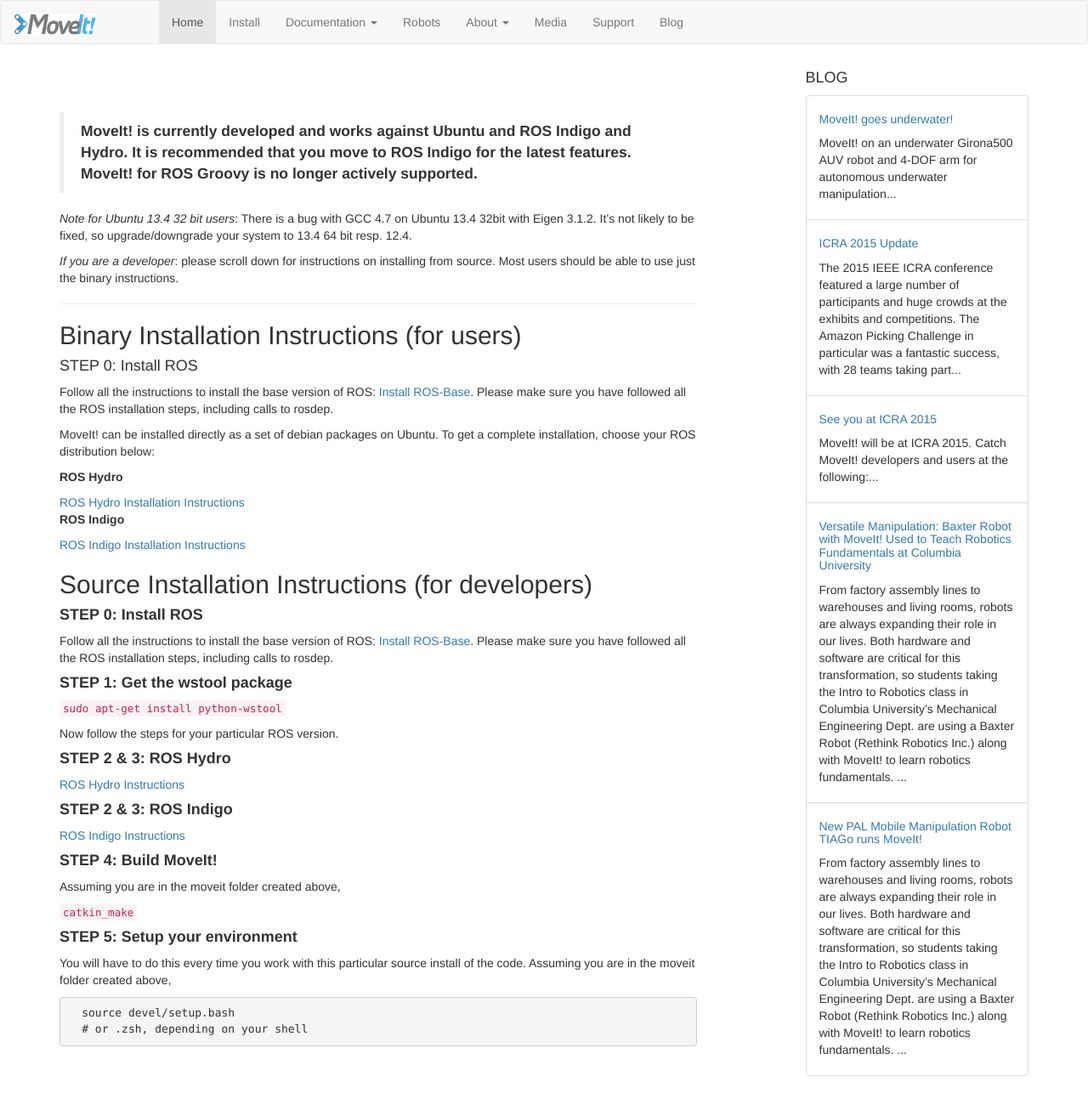
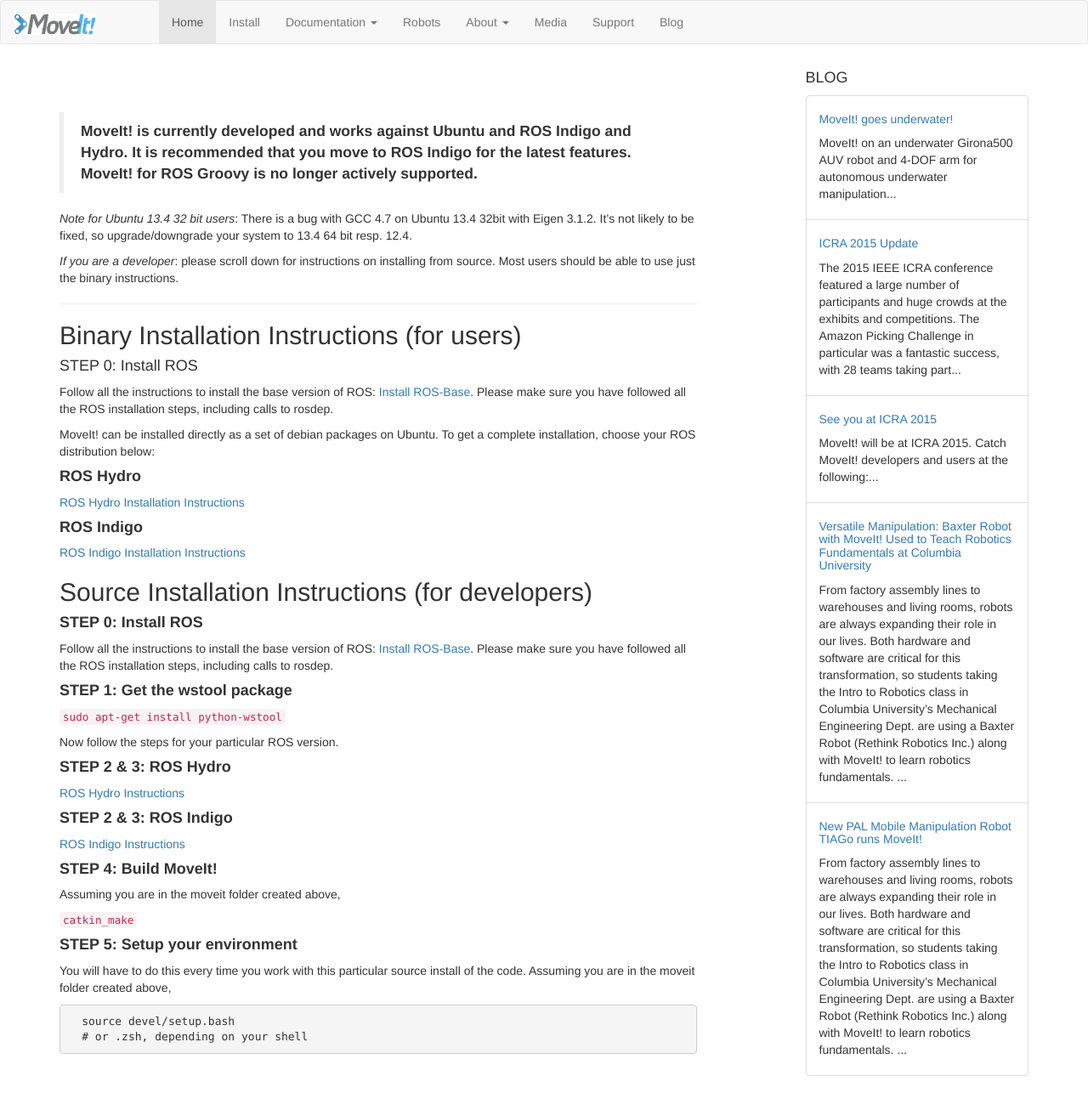
Before and after one commit to julienking/moveit.ros.org, a Jekyll site: the page built from install/index.markdown, in a window 1280 px wide. Shown: the whole page at 85% size. Built offline with Jekyll 4.4.1, drawn with Linux system fonts in a browser that asks for light colours; nearby versions of some CDN libraries.

```diff
--- a/install/index.markdown
+++ b/install/index.markdown
@@ -34,7 +34,8 @@ Follow all the instructions to install the base version of ROS: [Install ROS-Bas
 
 MoveIt! can be installed directly as a set of debian packages on Ubuntu. To get a complete installation, choose your ROS distribution below:
 
-**ROS Hydro**
+#### **ROS Hydro**
+
 <div class="accordion" id="accordion2">
   <div class="accordion-group">
     <div class="accordion-heading">
@@ -59,7 +60,8 @@ MoveIt! can be installed directly as a set of debian packages on Ubuntu. To get
 </div>
 
 
-**ROS Indigo**
+#### **ROS Indigo**
+
 <div class="accordion" id="accordion2">
   <div class="accordion-group">
     <div class="accordion-heading">
@@ -121,6 +123,7 @@ Now follow the steps for your particular ROS version.
 
 
 #### **STEP 2 & 3: ROS Indigo**
+
 <div class="accordion" id="accordion3">
   <div class="accordion-group">
     <div class="accordion-heading">
```
Also changed, not shown: pr2/index.markdown (renamed from robots/pr2/index.markdown), 3 other files.
